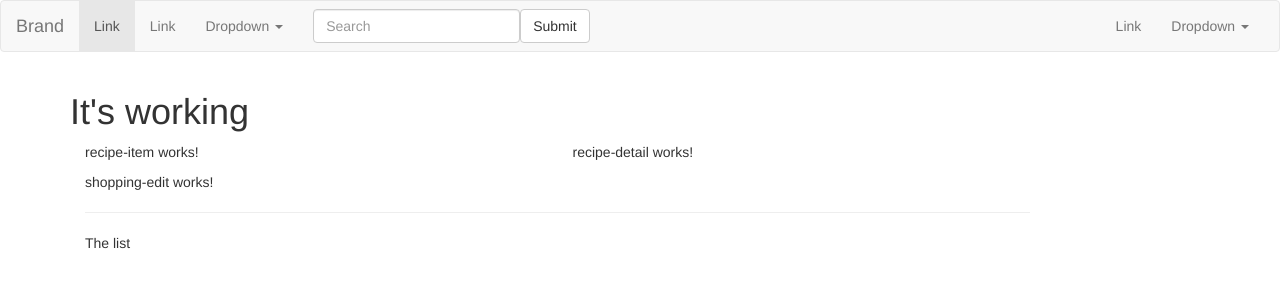
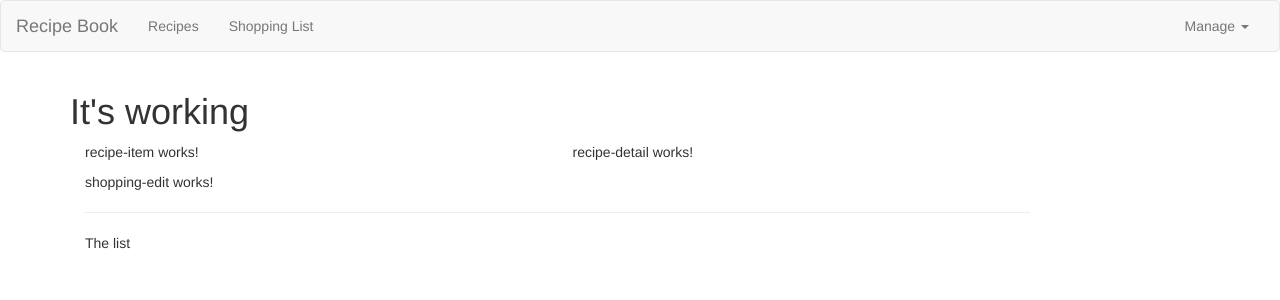
Before and after one commit to CesaltinoFelix/recipe-book, an Angular app: page / in a window 1280 px wide. Shown: the top 300 px of the page. Built offline with nearby package versions, Linux system fonts and the light colour scheme.

Commit message:
creating header menu

```diff
--- a/src/app/header/header.component.html
+++ b/src/app/header/header.component.html
@@ -1,53 +1,28 @@
-<nav class="navbar navbar-default">
+<div class="navbar navbar-default">
   <div class="container-fluid">
-      <!-- Brand and toggle get grouped for better mobile display -->
+
     <div class="navbar-header">
-        <button type="button" class="navbar-toggle collapsed" data-toggle="collapse" data-target="#bs-example-navbar-collapse-1" aria-expanded="false">
-          <span class="sr-only">Toggle navigation</span>
-          <span class="icon-bar"></span>
-          <span class="icon-bar"></span>
-          <span class="icon-bar"></span>
+      <button type="button" class="navbar-toggle" (click)="collapsed = !collapsed">
+      <span class="icon-bar" *ngFor="let iconBar of [1, 2, 3]"></span>
       </button>
-        <a class="navbar-brand" href="#">Brand</a>
+      <a routerLink="/" class="navbar-brand">Recipe Book</a>
     </div>
 
-      <!-- Collect the nav links, forms, and other content for toggling -->
-      <div class="collapse navbar-collapse" id="bs-example-navbar-collapse-1">
+    <div class="navbar-collapse" [class.collapse]="collapsed" (window:resize)="collapsed = true">
       <ul class="nav navbar-nav">
-          <li class="active"><a href="#">Link <span class="sr-only">(current)</span></a></li>
-          <li><a href="#">Link</a></li>
+        <li><a href="#">Recipes</a></li>
+        <li><a href="#">Shopping List</a></li>
+      </ul>
+      <ul class="nav navbar-nav navbar-right">
         <li class="dropdown">
-            <a href="#" class="dropdown-toggle" data-toggle="dropdown" role="button" aria-haspopup="true" aria-expanded="false">Dropdown <span class="caret"></span></a>
+          <a href="#" class="dropdown-toggle" role="button">Manage <span class="caret"></span></a>
           <ul class="dropdown-menu">
-              <li><a href="#">Action</a></li>
-              <li><a href="#">Another action</a></li>
-              <li><a href="#">Something else here</a></li>
-              <li role="separator" class="divider"></li>
-              <li><a href="#">Separated link</a></li>
-              <li role="separator" class="divider"></li>
-              <li><a href="#">One more separated link</a></li>
+            <li>Save Data</li>
+            <li>Fetch Data</li>
           </ul>
         </li>
       </ul>
-        <form class="navbar-form navbar-left">
-          <div class="form-group">
-            <input type="text" class="form-control" placeholder="Search">
     </div>
-          <button type="submit" class="btn btn-default">Submit</button>
-        </form>
-        <ul class="nav navbar-nav navbar-right">
-          <li><a href="#">Link</a></li>
-          <li class="dropdown">
-            <a href="#" class="dropdown-toggle" data-toggle="dropdown" role="button" aria-haspopup="true" aria-expanded="false">Dropdown <span class="caret"></span></a>
-            <ul class="dropdown-menu">
-              <li><a href="#">Action</a></li>
-              <li><a href="#">Another action</a></li>
-              <li><a href="#">Something else here</a></li>
-              <li role="separator" class="divider"></li>
-              <li><a href="#">Separated link</a></li>
-            </ul>
-          </li>
-        </ul>
-      </div><!-- /.navbar-collapse -->
-    </div><!-- /.container-fluid -->
-  </nav>
+
+  </div>
+</div>
--- a/src/app/header/header.component.ts
+++ b/src/app/header/header.component.ts
@@ -6,5 +6,5 @@
   styleUrl: './header.component.css'
 })
 export class HeaderComponent {
-
+  collapsed = true;
 }
```
Lines whose indentation alone changed are shown as unchanged.
